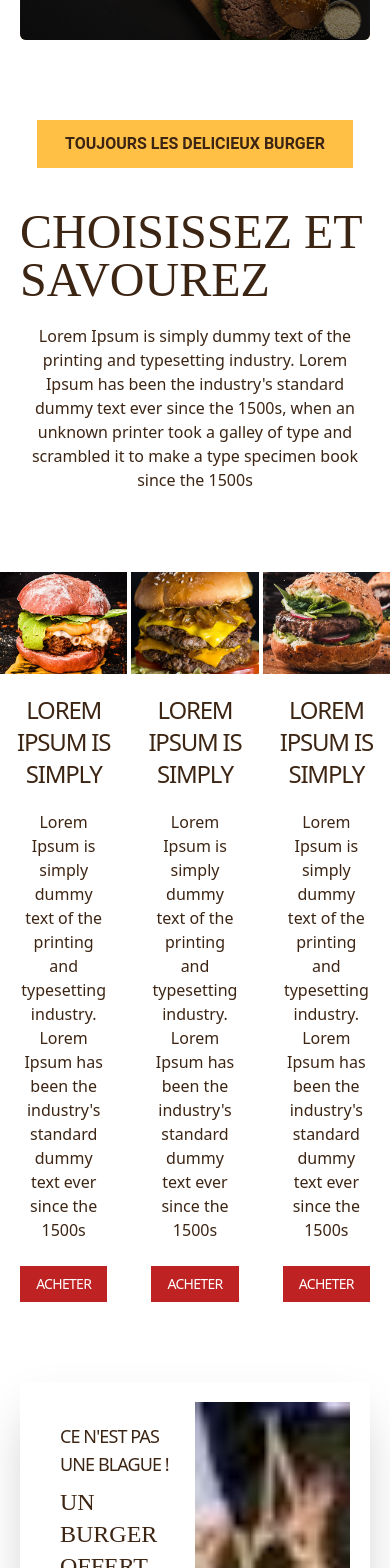
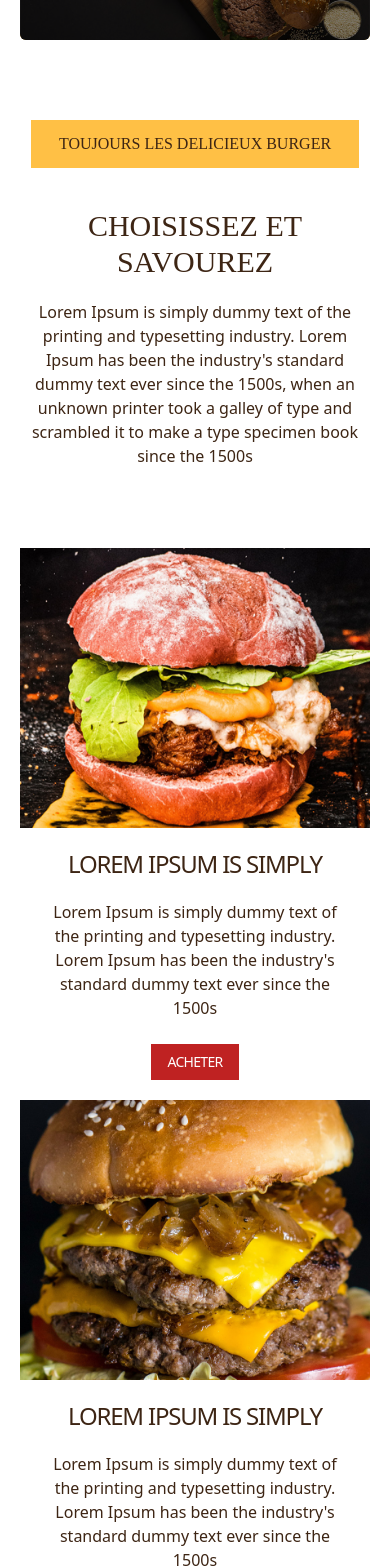
Before and after one commit to ngimdock/burger-house, a React (Create React App) app: page / in a window 390 px wide. Shown: the part 1000-2568 px from the top of the page. Built offline with nearby package versions, Linux system fonts and the light colour scheme.

Commit message:
gestion du restionsive de la section products parti 1

```diff
--- a/src/components/elements/DisplayTitle/Heading.js
+++ b/src/components/elements/DisplayTitle/Heading.js
@@ -52,7 +52,7 @@ const Heading = (props) => {
 		default:
 			return(
 				<div className={`flex justify-${[align]}`}>
-					<h2 className={`${theme === "secondary" ? "text-5xl" : "text-3xl"} ${defaultClass} ${font} ${color} ${className}`}>
+					<h2 className={`${theme === "secondary" ? "text-3xl lg:text-5xl" : "text-3xl"} ${defaultClass} ${font} ${color} ${className}`}>
 						{children}
 					</h2>
 				</div>
--- a/src/components/elements/DisplayTitle/HeadingTitle.js
+++ b/src/components/elements/DisplayTitle/HeadingTitle.js
@@ -7,7 +7,7 @@ const HeadingTitle = (props) => {
 		variant
 	} = props
 
-	const defaultClass = "px-7 py-3 bg-primary text-secondary font-bold uppercase inline-block"
+	const defaultClass = "px-7 py-3 bg-primary font-secondary font-thin uppercase inline-block text-center"
 
 	switch(variant){
 		case 'h3':
--- a/src/components/marketing/pageSection/Booking.js
+++ b/src/components/marketing/pageSection/Booking.js
@@ -18,7 +18,7 @@ const Booking = () => {
 					<Heading variant="h3" align="center">
 						réservation
 					</Heading>
-					<Heading theme="secondary" align="center" className="text-2xl my-5">
+					<Heading theme="secondary" align="center" className="text-2xl my-5 text-center">
 						Réservé votre table
 					</Heading>
 					<form className="grid grid-cols-2 grid-rows-3 gap-x-6 gap-y-4 mt-20">
--- a/src/components/marketing/pageSection/Products.js
+++ b/src/components/marketing/pageSection/Products.js
@@ -6,6 +6,7 @@ import Button from '../../elements/Button'
 import Product1 from '../../../medias/images/products/Product-1.jpg'
 import Product2 from '../../../medias/images/products/Product-2.jpg'
 import Product3 from '../../../medias/images/products/Product-3.jpg'
+import Product4 from '../../../medias/images/products/product-4.jpg'
 
 const Products = () => {
 	return(
@@ -16,7 +17,7 @@ const Products = () => {
 					Toujours les delicieux burger
 				</HeadingTitle>
 
-				<Heading theme="secondary" align="center" className="my-5">
+				<Heading theme="secondary" align="center" className="my-5 text-center">
 					choisissez et savourez
 				</Heading>
 
@@ -27,8 +28,8 @@ const Products = () => {
 				</p>
 
 			</Container>
-			<div className="grid grid-cols-3 gap-x-1 w-full my-20">
-				<div className="text-center">
+			<div className="grid md:grid-cols-2 lg:grid-cols-3 gap-5 gap-5 md:gap-2 lg:gap-1 w-full my-20 px-5 md:px-0">
+				<div className="text-center m-auto sm:w-2/3 md:w-full">
 					<img src={Product1} className="w-full" alt="un hambergur a la salade" />
 					<Heading variant="h3" align="center" className="my-5">
 						Lorem Ipsum is simply
@@ -43,7 +44,7 @@ const Products = () => {
 					</Button>
 				</div>
 
-				<div className="text-center">
+				<div className="text-center m-auto sm:w-2/3 md:w-full">
 					<img src={Product2} className="w-full" alt="un hambergur a la salade" />
 					<Heading variant="h3" align="center" className="my-5">
 						Lorem Ipsum is simply
@@ -58,8 +59,24 @@ const Products = () => {
 					</Button>
 				</div>
 
-				<div className="text-center">
+
+				<div className="text-center m-auto sm:w-2/3 md:w-full">
 					<img src={Product3} className="w-full" alt="un hambergur a la salade" />
+					<Heading variant="h3" align="center" className="my-5">
+						Lorem Ipsum is simply
+					</Heading>
+					<p className="px-5">
+						Lorem Ipsum is simply dummy text of the printing and typesetting industry. Lorem Ipsum has been
+					the industry's standard dummy text ever since the 1500s
+					</p>
+
+					<Button size="medium" theme="danger" className="font-secondary mt-2">
+						acheter
+					</Button>
+				</div>
+
+				<div className="hidden md:block lg:hidden text-center m-auto sm:w-2/3 md:w-full">
+					<img src={Product4} className="w-full" alt="un hambergur a la salade" />
 					<Heading variant="h3" align="center" className="my-5">
 						Lorem Ipsum is simply
 					</Heading>
```
Also changed, not shown: src/medias/images/products/product-4.jpg (added).
